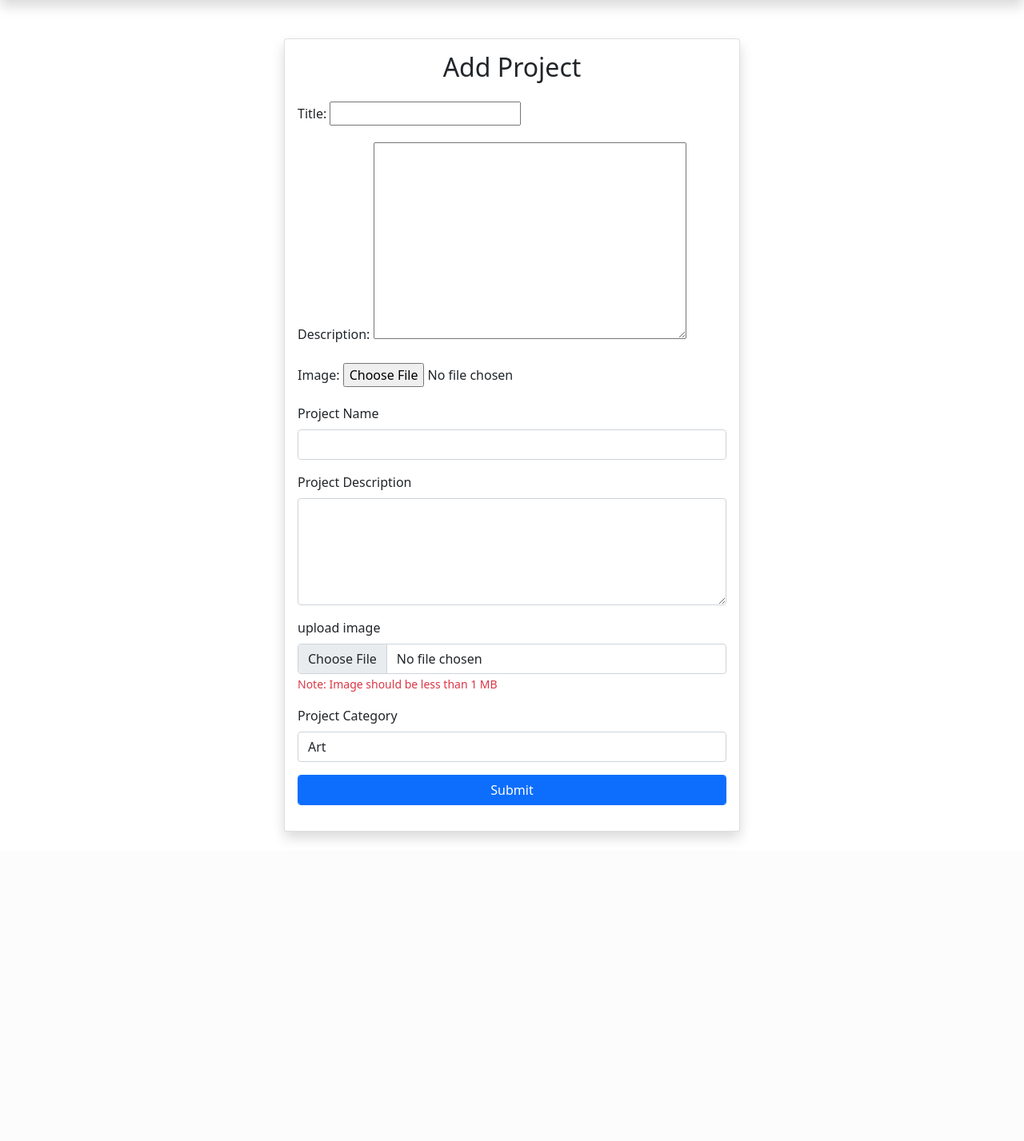
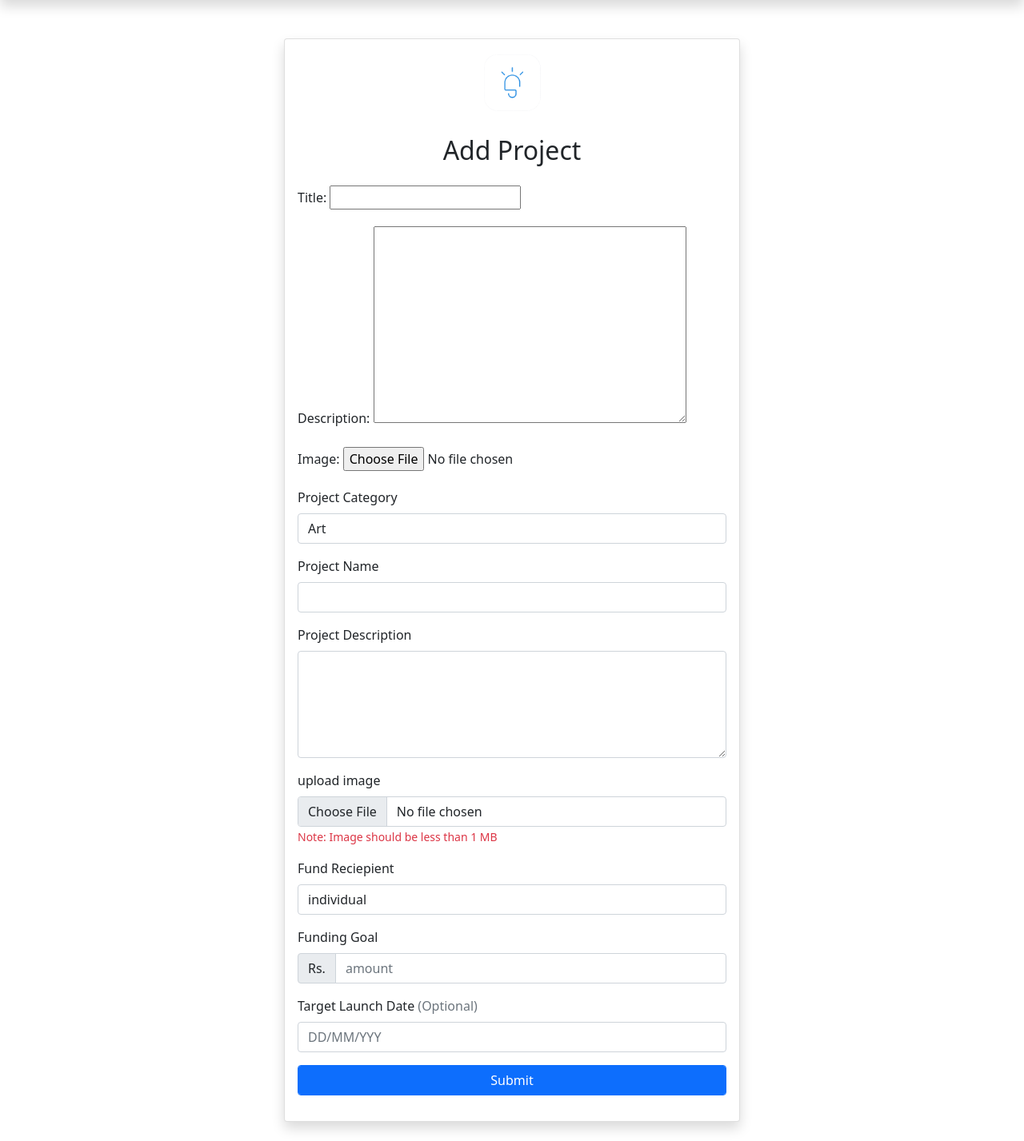
Before and after one commit to AaganMaskey/P2-Spotlight, a Django app: template spotlightv0/templates/create.html in a window 1280 px wide. Shown: the part 63-1490 px from the top of the page at 80% size. Before the commit the page ends 1113 px from the top, so only its background shows below. Run offline with Django 3.2, Linux system fonts and the light colour scheme; the template is opened without the code that fills it: values that come from a table or form of the project are taken from there, others are empty; some libraries are stand-ins or nearby versions.

```diff
--- a/spotlightv0/templates/create.html
+++ b/spotlightv0/templates/create.html
@@ -1,7 +1,4 @@
-{% extends "base.html" %}
-{% load static %}
-
-{% block content %}
+{% extends "base.html" %} {% load static %} {% block content %}
 <nav class="navbar navbar-expand-lg navbar-light bg-light card shadow">
     <div class="container-fluid" style="display: flex; justify-content: space-around">
       <div class="collapse navbar-collapse" id="navbarSupportedContent">
@@ -92,30 +89,15 @@
   </nav>
 
 <section class="container">
-        <div class="row py-4 mt-4" >
+  <div class="row py-4 mt-4">
     <div class="card shadow p-3 col-6 mx-auto">
+
+            <img class="d-block mx-auto mb-4" src="/static/SpotLight_Logos/logo_mini2.png" alt="" height="15%" width="15%" >
+
+
         <h2 class="text-center mb-4">Add Project</h2>
       <form method="POST" enctype="multipart/form-data">
-                    {% csrf_token %}
-                    {{ form.as_p }}
-
-                    <div class="form-group mb-3">
-                        <label> Project Name </label>
-                        <input type="text" class="form-control" name="pname" required>
-                    </div>
-
-                    <div class="form-group mb-3">
-                        <label> Project Description </label>
-                        <textarea type="text" class="form-control" name="pdesc" rows="5" required></textarea>
-                    </div>
-
-                    <div class="form-group mb-3">
-                        <label> upload image </label>
-                        <input type="file" id="img" class="form-control" name="image" accept="image/*">
-                        <small class="text-danger">Note: Image should be less than 1 MB</small>
-                    </div>
-
-                    {% comment %} <br> {% endcomment %}
+        {% csrf_token %} {{ form.as_p }}
 
         <div class="form-group mb-3">
           <label> Project Category</label>
@@ -130,12 +112,83 @@
         </div>
 
         <div class="form-group mb-3">
-                        <input type="submit" value="Submit" class="form-control btn btn-primary">
+          <label> Project Name </label>
+          <input type="text" class="form-control" name="pname" required />
+        </div>
+
+        <div class="form-group mb-3">
+          <label> Project Description </label>
+          <textarea
+            type="text"
+            class="form-control"
+            name="pdesc"
+            rows="5"
+            required
+          ></textarea>
+        </div>
+
+        <div class="form-group mb-3">
+          <label> upload image </label>
+          <input
+            type="file"
+            id="img"
+            class="form-control"
+            name="image"
+            accept="image/*"
+          />
+          <small class="text-danger"
+            >Note: Image should be less than 1 MB</small
+          >
+        </div>
+
+        {% comment %} <br />
+        {% endcomment %}
+
+        <div class="form-group mb-3">
+          <label> Fund Reciepient </label>
+          <select name="category" class="form-control" name="category" required>
+            <option value="Individual">individual</option>
+            <option value="Organization">organization</option>
+          </select>
+        </div>
+
+        <div class="form-group mb-3">
+          <label for="funding goal" class="Funding Goal">Funding Goal</label>
+          <div class="input-group has-validation">
+            <span class="input-group-text">Rs.</span>
+            <input
+              type="text"
+              class="form-control"
+              id="fundingoal"
+              placeholder="amount"
+              required=""
+            />
+            <div class="invalid-feedback">amount is required.</div>
+          </div>
+        </div>
+
+        <div class="form-group mb-3">
+              <label for="email" class="form-label"> Target Launch Date <span class="text-muted">(Optional)</span></label>
+              <input type="email" class="form-control" id="email" placeholder="DD/MM/YYY">
+              <div class="invalid-feedback">
+                Please enter a valid date.
+              </div>
+            </div>
+
+
+
+
+
+        <div class="form-group mb-3">
+          <input
+            type="submit"
+            value="Submit"
+            class="form-control btn btn-primary"
+          />
         </div>
       </form>
     </div>
   </div>
 </section>
 
-
 {% endblock %}
--- a/spotlightv0/templates/investor.html
+++ b/spotlightv0/templates/investor.html
@@ -94,7 +94,7 @@
       <div class="card shadow p-3 col-6 mx-auto">
      <main>
       <div class="py-5 text-center">
-        <img class="d-block mx-auto mb-4" src="/static/SpotLight_Logos/logo_mini2.png" alt="" width="100" height="100">
+        <img class="d-block mx-auto mb-4" src="/static/SpotLight_Logos/logo_mini2.png" alt="" height="15%" width="15%" >
         <h2>payment process</h2>
         <p class="lead">Your pledge will support an ambitious creative project that has yet to be developed.</p>
       </div>
```
Lines whose indentation alone changed are shown as unchanged.
